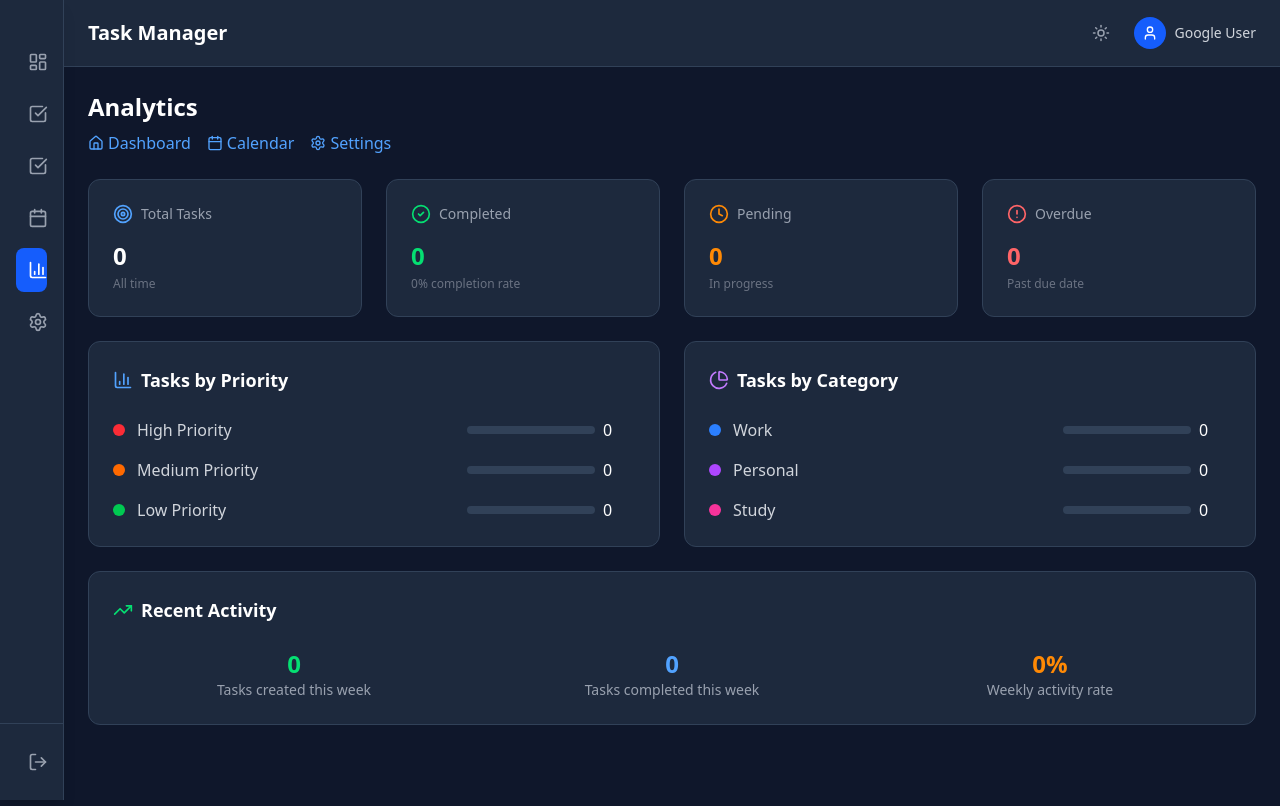
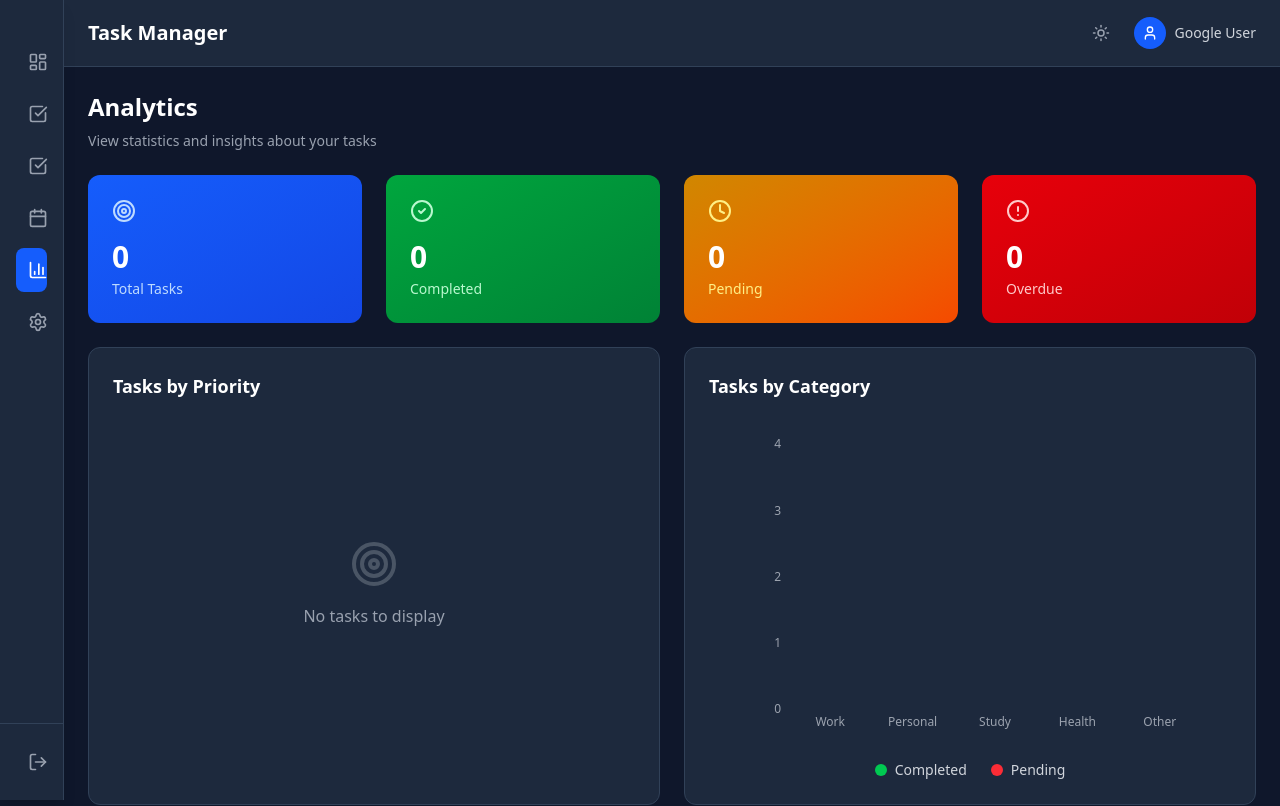
Before and after one commit to Yunmengheng/Taskov, a Next.js app: page /analytics in a window 1280 px wide. Shown: the top 806 px of the page. Built offline with nearby package versions, Linux system fonts and the light colour scheme.

Commit message:
analytics page modified (add pie chart and bar chart to the page)

```diff
--- a/app/Dashboard/page.tsx
+++ b/app/Dashboard/page.tsx
@@ -6,7 +6,17 @@ import { useTask, type Task } from "@/contexts/TaskContext";
 import StatCards from "@/components/dashboard/StatCards";
 import TaskForm from "@/components/tasks/TaskForm";
 import DashboardLayout from "@/components/layout/DashboardLayout";
-import { PlusIcon, CalendarDays, Clock, Pencil, Trash2, CheckCircle } from "lucide-react";
+import {
+  PlusIcon,
+  CalendarDays,
+  Clock,
+  Pencil,
+  Trash2,
+  CheckCircle,
+  Calendar,
+  BarChart3,
+  Settings
+} from "lucide-react";
 
 const Dashboard: React.FC = () => {
   // Expanded to include functions for interactivity
@@ -61,7 +71,23 @@ const Dashboard: React.FC = () => {
       <div className="space-y-6">
         {/* Header */}
         <div className="flex justify-between items-center">
-          <h1 className="text-2xl font-bold text-white">Dashboard</h1>
+          <div>
+            <h1 className="text-2xl font-bold text-white mb-2">Dashboard</h1>
+            <div className="flex items-center space-x-4">
+              <Link href="/calendar" className="flex items-center text-blue-400 hover:text-blue-300 transition-colors">
+                <Calendar size={16} className="mr-1" />
+                Calendar
+              </Link>
+              <Link href="/analytics" className="flex items-center text-blue-400 hover:text-blue-300 transition-colors">
+                <BarChart3 size={16} className="mr-1" />
+                Analytics
+              </Link>
+              <Link href="/settings" className="flex items-center text-blue-400 hover:text-blue-300 transition-colors">
+                <Settings size={16} className="mr-1" />
+                Settings
+              </Link>
+            </div>
+          </div>
           <button
             onClick={() => setShowTaskForm(true)}
             className="flex items-center px-4 py-2 bg-blue-600 text-white rounded-lg hover:bg-blue-700 transition-colors"
--- a/app/analytics/page.tsx
+++ b/app/analytics/page.tsx
@@ -13,9 +13,9 @@ import {
   Calendar,
   Settings,
   CheckCircle2,
-  AlertCircle,
-  PieChart
+  AlertCircle
 } from "lucide-react";
+import { PieChart, Pie, Cell, BarChart, Bar, XAxis, YAxis, ResponsiveContainer, LabelList } from 'recharts';
 
 const Analytics: React.FC = () => {
   const { tasks } = useTask();
@@ -24,7 +24,7 @@ const Analytics: React.FC = () => {
   const totalTasks = tasks.length;
   const completedTasks = tasks.filter(task => task.completed).length;
   const pendingTasks = totalTasks - completedTasks;
-  const completionRate = totalTasks > 0 ? ((completedTasks / totalTasks) * 100).toFixed(1) : 0;
+  const completionRate = totalTasks > 0 ? ((completedTasks / totalTasks) * 100).toFixed(1) : "0";
 
   // Tasks by priority
   const highPriorityTasks = tasks.filter(task => task.priority === 'high').length;
@@ -37,201 +37,231 @@ const Analytics: React.FC = () => {
   const studyTasks = tasks.filter(task => task.category === 'study').length;
 
   // Overdue tasks
-  const overdueTasks = tasks.filter(task =>
-    !task.completed && task.dueDate && new Date(task.dueDate) < new Date()
-  ).length;
+  const overdueTasks = tasks.filter(task => {
+    if (!task.dueDate || task.completed) return false;
+    return new Date(task.dueDate) < new Date();
+  }).length;
 
   // Tasks created this week
   const oneWeekAgo = new Date();
   oneWeekAgo.setDate(oneWeekAgo.getDate() - 7);
-  const recentTasks = tasks.filter(task =>
-    new Date(task.createdAt) >= oneWeekAgo
-  ).length;
+  const recentTasks = tasks.filter(task => {
+    try {
+      return new Date(task.createdAt) >= oneWeekAgo;
+    } catch {
+      return false;
+    }
+  }).length;
+
+  // Prepare data for charts
+  const priorityData = React.useMemo(() => {
+    const data = [
+      { name: 'High', value: highPriorityTasks, color: '#ef4444' },
+      { name: 'Medium', value: mediumPriorityTasks, color: '#f97316' },
+      { name: 'Low', value: lowPriorityTasks, color: '#22c55e' }
+    ];
+    return data.filter(item => item.value > 0);
+  }, [highPriorityTasks, mediumPriorityTasks, lowPriorityTasks]);
+
+  const categoryData = React.useMemo(() => {
+    const workCompleted = tasks.filter(t => t.category === 'work' && t.completed).length;
+    const workPending = tasks.filter(t => t.category === 'work' && !t.completed).length;
+    const personalCompleted = tasks.filter(t => t.category === 'personal' && t.completed).length;
+    const personalPending = tasks.filter(t => t.category === 'personal' && !t.completed).length;
+    const studyCompleted = tasks.filter(t => t.category === 'study' && t.completed).length;
+    const studyPending = tasks.filter(t => t.category === 'study' && !t.completed).length;
+
+    return [
+      { name: 'Work', completed: workCompleted, pending: workPending },
+      { name: 'Personal', completed: personalCompleted, pending: personalPending },
+      { name: 'Study', completed: studyCompleted, pending: studyPending },
+      { name: 'Health', completed: 0, pending: 0 },
+      { name: 'Other', completed: 0, pending: 0 }
+    ];
+  }, [tasks]);
+
+  const renderCustomizedLabel = React.useCallback((entry: any) => {
+    if (!entry || !entry.value || totalTasks === 0) return null;
+
+    const RADIAN = Math.PI / 180;
+    const radius = entry.innerRadius + (entry.outerRadius - entry.innerRadius) * 0.7;
+    const x = entry.cx + radius * Math.cos(-entry.midAngle * RADIAN);
+    const y = entry.cy + radius * Math.sin(-entry.midAngle * RADIAN);
+    const percent = Math.round((entry.value / totalTasks) * 100);
+
+    if (percent < 5) return null; // Don't show label for very small slices
+
+    return (
+      <text
+        x={x}
+        y={y}
+        fill="white"
+        textAnchor={x > entry.cx ? 'start' : 'end'}
+        dominantBaseline="central"
+        fontSize="12"
+        fontWeight="bold"
+      >
+        {`${entry.name} ${percent}%`}
+      </text>
+    );
+  }, [totalTasks]);
+
+  const completedThisWeek = React.useMemo(() => {
+    return tasks.filter(task => {
+      if (!task.completed) return false;
+      try {
+        const taskDate = new Date(task.updatedAt || task.createdAt);
+        return taskDate >= oneWeekAgo;
+      } catch {
+        return false;
+      }
+    }).length;
+  }, [tasks, oneWeekAgo]);
+
+  const weeklyActivityRate = React.useMemo(() => {
+    return totalTasks > 0 ? ((recentTasks / totalTasks) * 100).toFixed(1) : "0";
+  }, [recentTasks, totalTasks]);
 
   return (
     <DashboardLayout>
       <div className="space-y-6">
-        {/* Header with navigation */}
-        <div className="flex justify-between items-center">
+        {/* Header */}
         <div>
           <h1 className="text-2xl font-bold text-white mb-2">Analytics</h1>
-            <div className="flex items-center space-x-4">
-              <Link href="/Dashboard" className="flex items-center text-blue-400 hover:text-blue-300 transition-colors">
-                <Home size={16} className="mr-1" />
-                Dashboard
-              </Link>
-              <Link href="/calendar" className="flex items-center text-blue-400 hover:text-blue-300 transition-colors">
-                <Calendar size={16} className="mr-1" />
-                Calendar
-              </Link>
-              <Link href="/settings" className="flex items-center text-blue-400 hover:text-blue-300 transition-colors">
-                <Settings size={16} className="mr-1" />
-                Settings
-              </Link>
-            </div>
-          </div>
+          <p className="text-gray-400 text-sm">View statistics and insights about your tasks</p>
         </div>
 
         {/* Key Metrics */}
         <div className="grid grid-cols-1 md:grid-cols-2 lg:grid-cols-4 gap-6">
-          <div className="bg-slate-800 p-6 rounded-xl border border-slate-700">
+          <div className="bg-gradient-to-br from-blue-600 to-blue-700 p-6 rounded-xl text-white">
             <div className="flex items-center justify-between mb-4">
-              <div className="flex items-center">
-                <Target size={20} className="text-blue-400 mr-2" />
-                <h3 className="text-sm font-medium text-gray-400">Total Tasks</h3>
+              <Target size={24} className="text-blue-200" />
             </div>
-            </div>
-            <div className="text-2xl font-bold text-white">{totalTasks}</div>
-            <p className="text-xs text-gray-500 mt-1">All time</p>
+            <div className="text-3xl font-bold mb-1">{totalTasks}</div>
+            <div className="text-blue-200 text-sm">Total Tasks</div>
           </div>
 
-          <div className="bg-slate-800 p-6 rounded-xl border border-slate-700">
+          <div className="bg-gradient-to-br from-green-600 to-green-700 p-6 rounded-xl text-white">
             <div className="flex items-center justify-between mb-4">
-              <div className="flex items-center">
-                <CheckCircle2 size={20} className="text-green-400 mr-2" />
-                <h3 className="text-sm font-medium text-gray-400">Completed</h3>
+              <CheckCircle2 size={24} className="text-green-200" />
             </div>
-            </div>
-            <div className="text-2xl font-bold text-green-400">{completedTasks}</div>
-            <p className="text-xs text-gray-500 mt-1">{completionRate}% completion rate</p>
+            <div className="text-3xl font-bold mb-1">{completedTasks}</div>
+            <div className="text-green-200 text-sm">Completed</div>
           </div>
 
-          <div className="bg-slate-800 p-6 rounded-xl border border-slate-700">
+          <div className="bg-gradient-to-br from-yellow-600 to-orange-600 p-6 rounded-xl text-white">
             <div className="flex items-center justify-between mb-4">
-              <div className="flex items-center">
-                <Clock size={20} className="text-orange-400 mr-2" />
-                <h3 className="text-sm font-medium text-gray-400">Pending</h3>
+              <Clock size={24} className="text-yellow-200" />
             </div>
-            </div>
-            <div className="text-2xl font-bold text-orange-400">{pendingTasks}</div>
-            <p className="text-xs text-gray-500 mt-1">In progress</p>
+            <div className="text-3xl font-bold mb-1">{pendingTasks}</div>
+            <div className="text-yellow-200 text-sm">Pending</div>
           </div>
 
-          <div className="bg-slate-800 p-6 rounded-xl border border-slate-700">
+          <div className="bg-gradient-to-br from-red-600 to-red-700 p-6 rounded-xl text-white">
             <div className="flex items-center justify-between mb-4">
-              <div className="flex items-center">
-                <AlertCircle size={20} className="text-red-400 mr-2" />
-                <h3 className="text-sm font-medium text-gray-400">Overdue</h3>
+              <AlertCircle size={24} className="text-red-200" />
             </div>
-            </div>
-            <div className="text-2xl font-bold text-red-400">{overdueTasks}</div>
-            <p className="text-xs text-gray-500 mt-1">Past due date</p>
+            <div className="text-3xl font-bold mb-1">{overdueTasks}</div>
+            <div className="text-red-200 text-sm">Overdue</div>
           </div>
         </div>
 
         {/* Charts Section */}
         <div className="grid grid-cols-1 lg:grid-cols-2 gap-6">
 
-          {/* Priority Distribution */}
+          {/* Priority Distribution - Pie Chart */}
           <div className="bg-slate-800 p-6 rounded-xl border border-slate-700">
-            <div className="flex items-center mb-6">
-              <BarChart3 size={20} className="text-blue-400 mr-2" />
-              <h3 className="text-lg font-semibold text-white">Tasks by Priority</h3>
-            </div>
-            <div className="space-y-4">
-              <div className="flex items-center justify-between">
-                <div className="flex items-center">
-                  <div className="w-3 h-3 bg-red-500 rounded-full mr-3"></div>
-                  <span className="text-gray-300">High Priority</span>
-                </div>
-                <div className="flex items-center space-x-2">
-                  <div className="w-32 bg-slate-700 rounded-full h-2">
-                    <div
-                      className="bg-red-500 h-2 rounded-full"
-                      style={{ width: totalTasks > 0 ? `${(highPriorityTasks / totalTasks) * 100}%` : '0%' }}
-                    ></div>
-                  </div>
-                  <span className="text-white font-medium w-8">{highPriorityTasks}</span>
+            <h3 className="text-lg font-semibold text-white mb-6">Tasks by Priority</h3>
+            <div className="h-80 relative">
+              {priorityData.length > 0 ? (
+                <ResponsiveContainer width="100%" height="100%">
+                  <PieChart>
+                    <Pie
+                      data={priorityData}
+                      cx="50%"
+                      cy="50%"
+                      labelLine={false}
+                      label={renderCustomizedLabel}
+                      outerRadius={100}
+                      innerRadius={60}
+                      fill="#8884d8"
+                      dataKey="value"
+                      paddingAngle={2}
+                    >
+                      {priorityData.map((entry, index) => (
+                        <Cell key={`cell-${index}`} fill={entry.color} />
+                      ))}
+                    </Pie>
+                  </PieChart>
+                </ResponsiveContainer>
+              ) : (
+                <div className="flex items-center justify-center h-full text-gray-400">
+                  <div className="text-center">
+                    <Target size={48} className="mx-auto mb-4 text-gray-600" />
+                    <p>No tasks to display</p>
                   </div>
                 </div>
-
-              <div className="flex items-center justify-between">
-                <div className="flex items-center">
-                  <div className="w-3 h-3 bg-orange-500 rounded-full mr-3"></div>
-                  <span className="text-gray-300">Medium Priority</span>
-                </div>
-                <div className="flex items-center space-x-2">
-                  <div className="w-32 bg-slate-700 rounded-full h-2">
-                    <div
-                      className="bg-orange-500 h-2 rounded-full"
-                      style={{ width: totalTasks > 0 ? `${(mediumPriorityTasks / totalTasks) * 100}%` : '0%' }}
-                    ></div>
-                  </div>
-                  <span className="text-white font-medium w-8">{mediumPriorityTasks}</span>
-                </div>
+              )}
             </div>
 
-              <div className="flex items-center justify-between">
-                <div className="flex items-center">
-                  <div className="w-3 h-3 bg-green-500 rounded-full mr-3"></div>
-                  <span className="text-gray-300">Low Priority</span>
+            {/* Legend */}
+            {priorityData.length > 0 && (
+              <div className="flex justify-center space-x-6 mt-4">
+                {priorityData.map((entry) => (
+                  <div key={entry.name} className="flex items-center">
+                    <div
+                      className="w-3 h-3 rounded-full mr-2"
+                      style={{ backgroundColor: entry.color }}
+                    />
+                    <span className="text-gray-300 text-sm">{entry.name}</span>
                   </div>
-                <div className="flex items-center space-x-2">
-                  <div className="w-32 bg-slate-700 rounded-full h-2">
-                    <div
-                      className="bg-green-500 h-2 rounded-full"
-                      style={{ width: totalTasks > 0 ? `${(lowPriorityTasks / totalTasks) * 100}%` : '0%' }}
-                    ></div>
+                ))}
               </div>
-                  <span className="text-white font-medium w-8">{lowPriorityTasks}</span>
-                </div>
-              </div>
-            </div>
+            )}
           </div>
 
-          {/* Category Distribution */}
+          {/* Category Distribution - Bar Chart */}
           <div className="bg-slate-800 p-6 rounded-xl border border-slate-700">
-            <div className="flex items-center mb-6">
-              <PieChart size={20} className="text-purple-400 mr-2" />
-              <h3 className="text-lg font-semibold text-white">Tasks by Category</h3>
-            </div>
-            <div className="space-y-4">
-              <div className="flex items-center justify-between">
-                <div className="flex items-center">
-                  <div className="w-3 h-3 bg-blue-500 rounded-full mr-3"></div>
-                  <span className="text-gray-300">Work</span>
-                </div>
-                <div className="flex items-center space-x-2">
-                  <div className="w-32 bg-slate-700 rounded-full h-2">
-                    <div
-                      className="bg-blue-500 h-2 rounded-full"
-                      style={{ width: totalTasks > 0 ? `${(workTasks / totalTasks) * 100}%` : '0%' }}
-                    ></div>
-                  </div>
-                  <span className="text-white font-medium w-8">{workTasks}</span>
-                </div>
+            <h3 className="text-lg font-semibold text-white mb-6">Tasks by Category</h3>
+            <div className="h-80">
+              <ResponsiveContainer width="100%" height="100%">
+                <BarChart data={categoryData} margin={{ top: 20, right: 30, left: 20, bottom: 5 }}>
+                  <XAxis
+                    dataKey="name"
+                    axisLine={false}
+                    tickLine={false}
+                    tick={{ fill: '#9ca3af', fontSize: 12 }}
+                  />
+                  <YAxis
+                    axisLine={false}
+                    tickLine={false}
+                    tick={{ fill: '#9ca3af', fontSize: 12 }}
+                  />
+                  <Bar
+                    dataKey="completed"
+                    stackId="a"
+                    fill="#22c55e"
+                    radius={[0, 0, 4, 4]}
+                  />
+                  <Bar
+                    dataKey="pending"
+                    stackId="a"
+                    fill="#ef4444"
+                    radius={[4, 4, 0, 0]}
+                  />
+                </BarChart>
+              </ResponsiveContainer>
             </div>
 
-              <div className="flex items-center justify-between">
+            {/* Legend */}
+            <div className="flex justify-center space-x-6 mt-4">
               <div className="flex items-center">
-                  <div className="w-3 h-3 bg-purple-500 rounded-full mr-3"></div>
-                  <span className="text-gray-300">Personal</span>
+                <div className="w-3 h-3 bg-green-500 rounded-full mr-2" />
+                <span className="text-gray-300 text-sm">Completed</span>
               </div>
-                <div className="flex items-center space-x-2">
-                  <div className="w-32 bg-slate-700 rounded-full h-2">
-                    <div
-                      className="bg-purple-500 h-2 rounded-full"
-                      style={{ width: totalTasks > 0 ? `${(personalTasks / totalTasks) * 100}%` : '0%' }}
-                    ></div>
-                  </div>
-                  <span className="text-white font-medium w-8">{personalTasks}</span>
-                </div>
-              </div>
-
-              <div className="flex items-center justify-between">
               <div className="flex items-center">
-                  <div className="w-3 h-3 bg-pink-500 rounded-full mr-3"></div>
-                  <span className="text-gray-300">Study</span>
-                </div>
-                <div className="flex items-center space-x-2">
-                  <div className="w-32 bg-slate-700 rounded-full h-2">
-                    <div
-                      className="bg-pink-500 h-2 rounded-full"
-                      style={{ width: totalTasks > 0 ? `${(studyTasks / totalTasks) * 100}%` : '0%' }}
-                    ></div>
-                  </div>
-                  <span className="text-white font-medium w-8">{studyTasks}</span>
-                </div>
+                <div className="w-3 h-3 bg-red-500 rounded-full mr-2" />
+                <span className="text-gray-300 text-sm">Pending</span>
               </div>
             </div>
           </div>
@@ -249,17 +279,11 @@ const Analytics: React.FC = () => {
               <p className="text-gray-400 text-sm">Tasks created this week</p>
             </div>
             <div className="text-center">
-              <div className="text-2xl font-bold text-blue-400">
-                {tasks.filter(task =>
-                  task.completed && new Date(task.updatedAt || task.createdAt) >= oneWeekAgo
-                ).length}
-              </div>
+              <div className="text-2xl font-bold text-blue-400">{completedThisWeek}</div>
               <p className="text-gray-400 text-sm">Tasks completed this week</p>
             </div>
             <div className="text-center">
-              <div className="text-2xl font-bold text-orange-400">
-                {totalTasks > 0 ? ((recentTasks / totalTasks) * 100).toFixed(1) : 0}%
-              </div>
+              <div className="text-2xl font-bold text-orange-400">{weeklyActivityRate}%</div>
               <p className="text-gray-400 text-sm">Weekly activity rate</p>
             </div>
           </div>
```
Lines whose indentation alone changed are shown as unchanged.
